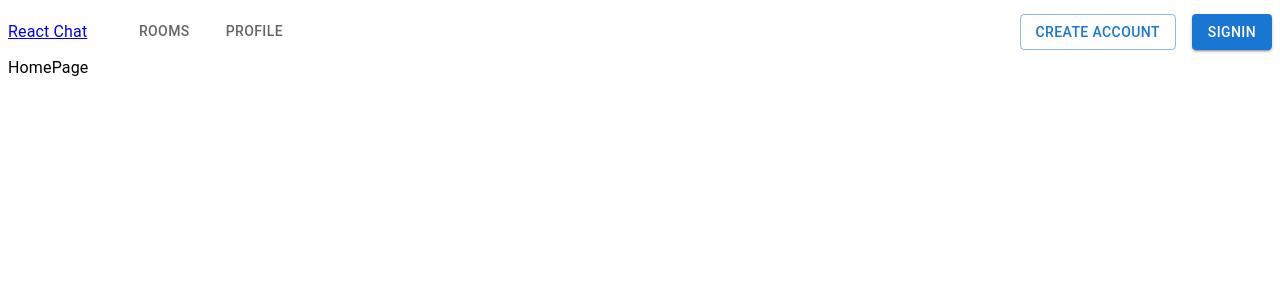
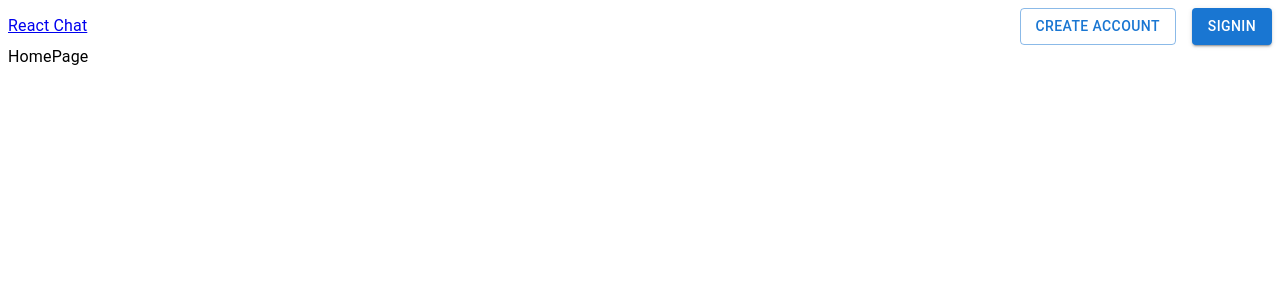
Before and after one commit to LovelyCuteOlaf/LiveChat, a React (Create React App) app in the folder client/: page / in a window 1280 px wide. Shown: the top 300 px of the page. Built offline with nearby package versions, Linux system fonts and the light colour scheme.

Commit message:
Hide navbar when user is not authenticated

```diff
--- a/client/src/components/header/Header.tsx
+++ b/client/src/components/header/Header.tsx
@@ -28,7 +28,7 @@ const Header: FC = () => {
         <Typography mr="2rem" component={NavLink} to={Paths.HOME}>
           React Chat
         </Typography>
-        <Navbar />
+        {isAuth && <Navbar />}
         {!isAuth && <AuthLinks />}
         {isAuth && <Button onClick={signoutHandler}>Logout</Button>}
       </Stack>
```
